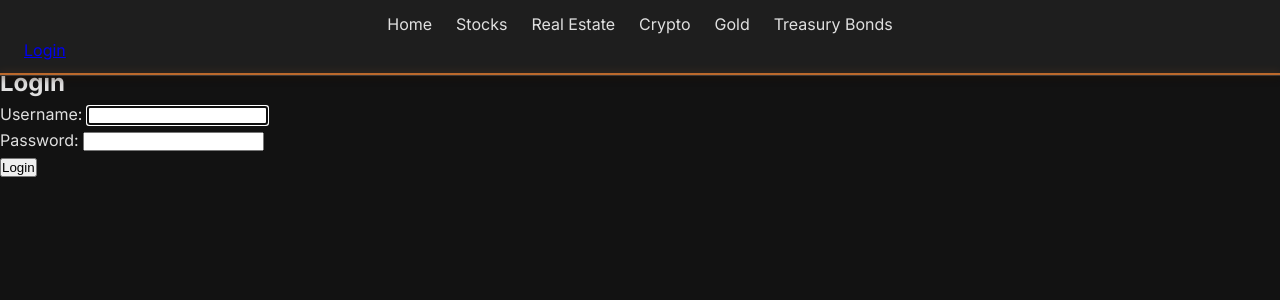
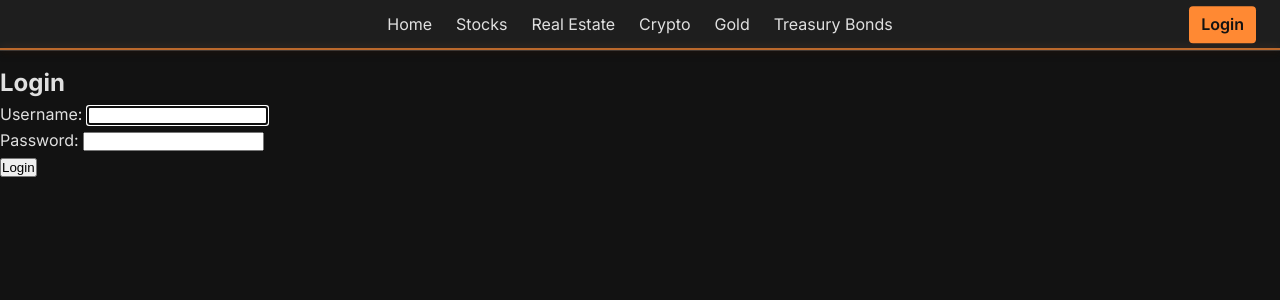
Before and after one commit to calebkoresh/AssetsUSA, a Django app: page /accounts/login/ in a window 1280 px wide. Shown: the top 300 px of the page. Run offline with Django 5.2, Linux system fonts and the light colour scheme.

Commit message:
Improving login button aesthetic

```diff
--- a/AssetsUSA/home/templates/home/base.html
+++ b/AssetsUSA/home/templates/home/base.html
@@ -7,7 +7,26 @@
     <title>{% block title %}AssetsUSA{% endblock %}</title>
     <link rel="stylesheet" href="https://fonts.googleapis.com/css2?family=Inter:wght@300;400;500;600;700&display=swap">
     <link rel="stylesheet" href="{% static 'css/base.css' %}">
-    {% block extra_head %}{% endblock %}
+    {% block extra_head %}
+    <style>
+        .auth-button {
+            position: absolute;
+            right: 24px;
+            top: 50%;
+            transform: translateY(-50%);
+            background-color: var(--accent-color);
+            color: var(--bg-primary);
+            padding: 6px 12px;
+            border-radius: var(--border-radius);
+            font-weight: 600;
+            text-decoration: none;
+            transition: opacity 0.2s ease;
+        }
+        .auth-button:hover {
+            opacity: 0.9;
+        }
+    </style>
+    {% endblock %}
 </head>
 <body>
     <header class="header">
@@ -229,14 +248,11 @@
                 </div>
             </div>
         </nav>
-        <div class="auth-links">
-            {% if user.is_authenticated %}
-                <a href="{% url 'accounts:note_list' %}">My Notes</a> |
-                <a href="{% url 'logout' %}">Logout</a>
-            {% else %}
-                <a href="{% url 'login' %}">Login</a>
-            {% endif %}
-        </div>
+        {% if user.is_authenticated %}
+            <a href="{% url 'logout' %}" class="auth-button">Logout</a>
+        {% else %}
+            <a href="{% url 'login' %}" class="auth-button">Login</a>
+        {% endif %}
     </header>
 
     <div class="content">
```
